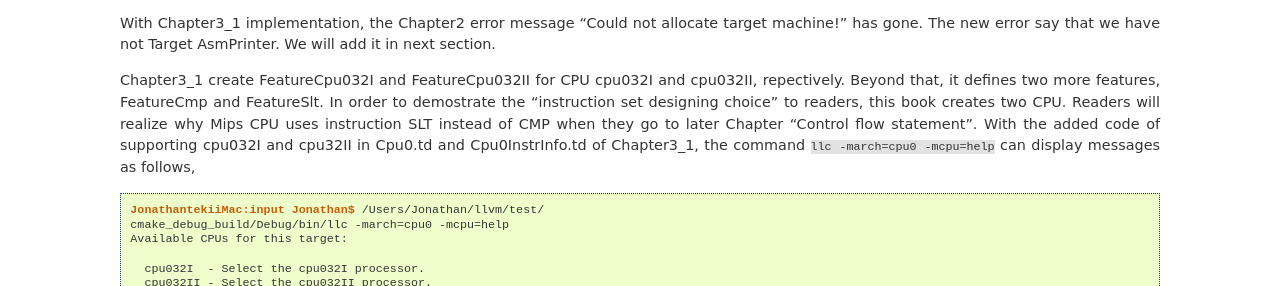
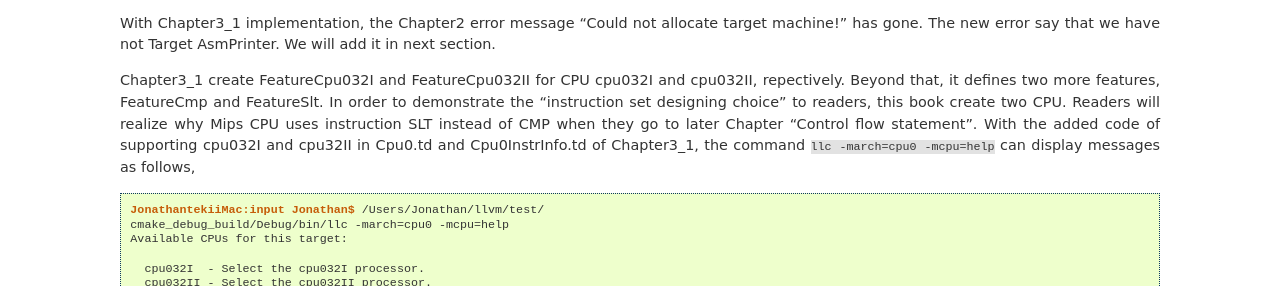
Before and after one commit to Jonathan2251/lbd, a Sphinx documentation site: the page built from source/backendstructure.rst, in a window 1280 px wide and 900 px high, scrolled down 8320 px. Shown: the part 188-474 px from the top of the window. Built offline with Sphinx 7.4.7, drawn with Linux system fonts in a browser that asks for light colours; pages that are not in the unit, such as notebooks, are missing from menus.

Commit message:
style: fix typos
* source/llvmstructure.rst: Typo here.

```diff
--- a/source/backendstructure.rst
+++ b/source/backendstructure.rst
@@ -275,8 +275,8 @@
 Chapter3_1 create FeatureCpu032I and FeatureCpu032II for CPU cpu032I and
 cpu032II, repectively.
 Beyond that, it defines two more features, FeatureCmp and FeatureSlt.
-In order to demostrate the "instruction set designing choice" to readers, this
-book creates two CPU.
+In order to demonstrate the "instruction set designing choice" to readers, this
+book create two CPU.
 Readers will realize why Mips CPU uses instruction SLT instead of
 CMP when they go to later Chapter "Control flow statement".
 With the added code of supporting cpu032I and cpu32II in Cpu0.td and
```
Also changed, not shown: source/llvmstructure.rst (+6 -6 lines), 1 other file.
